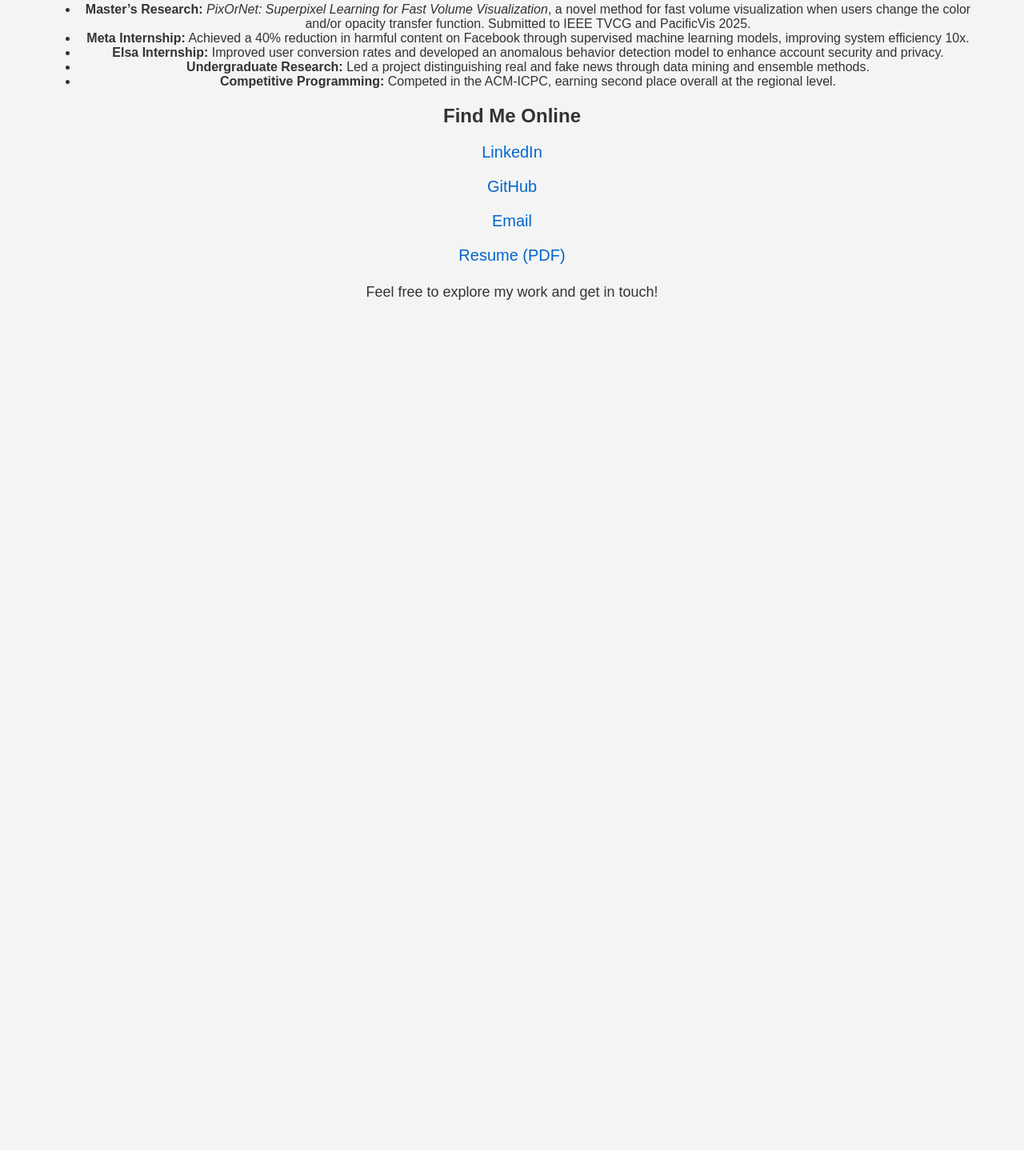
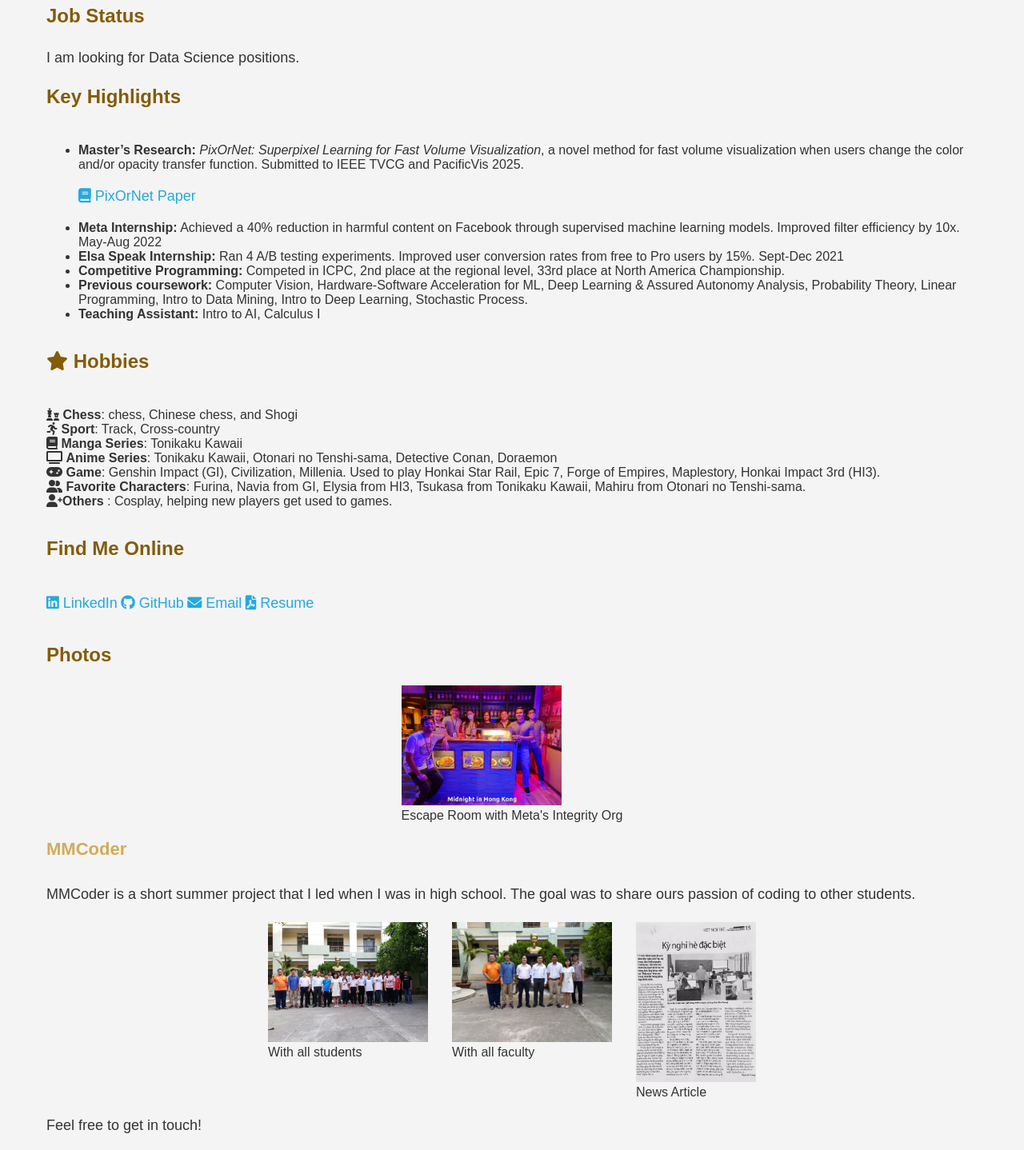
Before and after one commit to MaxSally/maxsally.github.io, a plain HTML site: page index.html in a window 1280 px wide. Shown: the part 442-1880 px from the top of the page at 80% size. Before the commit the page ends 897 px from the top, so only its background shows below. Drawn offline with Linux system fonts and the light colour scheme.

Commit message:
Add all files and info

```diff
--- a/index.html
+++ b/index.html
@@ -1,6 +1,7 @@
 <!DOCTYPE html>
 <html lang="en">
 <head>
+    <link rel="stylesheet" href="https://cdnjs.cloudflare.com/ajax/libs/font-awesome/6.0.0-beta3/css/all.min.css">
     <meta charset="UTF-8">
     <meta name="viewport" content="width=device-width, initial-scale=1.0">
     <title>Max Nguyen's Website</title>
@@ -9,55 +10,136 @@
             font-family: Arial, sans-serif;
             background-color: #f4f4f4;
             color: #333;
-            text-align: center;
+            text-align: left;
             padding: 50px;
         }
         a {
             display: block;
             margin: 20px 0;
-            font-size: 20px;
+            font-size: 18px;
             text-decoration: none;
-            color: #0066cc;
+            color: #24a9dd;
+            display: inline-block;
         }
         a:hover {
             text-decoration: underline;
         }
+        ul {
+            display: inline-block;
+            margin-top: 20px;
+        }
         h1 {
             font-size: 36px;
-            color: #333;
+            color: #3907ec;
+        }
+        h3 {
+            color: #835c07;
+            font-size: 24px;
+            margin-top: 20px;
+        }
+        h4 {
+            color: #d1ac5b;
+            font-size: 22px;
+            margin-top: 20px;
         }
         p {
             font-size: 18px;
             line-height: 1.6;
+        }
+        /* img {
+            margin-top: 20px;
+            width: 200px;
+            height: 150px;
+            /* border-radius: 50%; */
+        } */
+        li {
+            font-size: 18px;
+        }
+        .image-container {
+            display: flex; /* Flexbox for arranging images in a row */
+            justify-content: center; /* Center the images */
+            margin-top: 20px; /* Add space above the images */
+        }
+        figure {
+            margin: 0 15px; /* Space between figures */
         }
     </style>
 </head>
 <body>
     <h1>Welcome to Max Nguyen's Personal Website</h1>
 
-    <img src="assets/image/your-image.jpg" alt="Max Nguyen">
+    <!-- Profile Picture -->
+    <figure style="text-align: left;">
+        <img src="assets/image/Nguyen_QuanHoangMinh_183.jpg" width="160" height="200" alt="Max Nguyen">
+    </figure>
 
-    <p>Hi, I'm Max Nguyen, a Master's student in Computer Science at the University of Nebraska-Lincoln, working under the guidance of Dr. Hongfeng Yu. My work focuses on volume rendering, data science, and machine learning.</p>
+    <p>Hi, I'm Max Nguyen, a Master's student in Computer Science at the University of Nebraska-Lincoln. My advisor is Dr. Hongfeng Yu. My work focuses on volume rendering, machine learning, and data analytics.</p>
 
-    <h2>Summary of My Work</h2>
-    <p>I have diverse experience in data science and software development</p>
-    <p> Previous Interships: Meta Platforms (Facebook, 2022) and Elsa Speak (2021)</p>
+    <h3>Job Status</h3>
+    <p>I am looking for Data Science positions.</p>
 
     <h3>Key Highlights</h3>
     <ul>
         <li><strong>Master’s Research:</strong> <em>PixOrNet: Superpixel Learning for Fast Volume Visualization</em>, a novel method for fast volume visualization when users change the color and/or opacity transfer function. Submitted to IEEE TVCG and PacificVis 2025.</li>
-        <li><strong>Meta Internship:</strong> Achieved a 40% reduction in harmful content on Facebook through supervised machine learning models, improving system efficiency 10x.</li>
-        <li><strong>Elsa Internship:</strong> Improved user conversion rates and developed an anomalous behavior detection model to enhance account security and privacy.</li>
-        <li><strong>Undergraduate Research:</strong> Led a project distinguishing real and fake news through data mining and ensemble methods.</li>
-        <li><strong>Competitive Programming:</strong> Competed in the ACM-ICPC, earning second place overall at the regional level.</li>
+        <a href="assets/pdf/paper/PixOrNet_TVCG.pdf" target="_blank"><i class="fas fa-book"></i> PixOrNet Paper</a>
+        <li><strong>Meta Internship:</strong> Achieved a 40% reduction in harmful content on Facebook through supervised machine learning models. Improved filter efficiency by 10x. May-Aug 2022</li>
+        <li><strong>Elsa Speak Internship:</strong> Ran 4 A/B testing experiments. Improved user conversion rates from free to Pro users by 15%. Sept-Dec 2021</li>
+        <li><strong>Competitive Programming:</strong> Competed in ICPC, 2nd place at the regional level, 33rd place at North America Championship.</li>
+        <li><strong>Previous coursework:</strong> Computer Vision, Hardware-Software Acceleration for ML, Deep Learning & Assured Autonomy Analysis, Probability Theory, Linear Programming, Intro to Data Mining, Intro to Deep Learning, Stochastic Process.</li>
+        <li><strong>Teaching Assistant:</strong> Intro to AI, Calculus I</li>
     </ul>
 
-    <h2>Find Me Online</h2>
-    <a href="https://www.linkedin.com/in/maxnguyen16/" target="_blank">LinkedIn</a>
-    <a href="https://github.com/MaxSally" target="_blank">GitHub</a>
-    <a href="mailto:maxnguyen1602@gmail.com" target="_blank">Email</a>
-    <a href="assets/pdf/resume.pdf" target="_blank">Resume (PDF)</a>
+    <h3><i class="fas fa-star"></i> Hobbies</h3>
+    <ul style="list-style-type: none; padding-left: 0; text-align: left;">
+        <li><i class="fas fa-chess"></i> <strong>Chess</strong>: chess, Chinese chess, and Shogi</li>
+        <li><i class="fas fa-running"></i> <strong>Sport</strong>: Track, Cross-country</li>
+        <li><i class="fas fa-book"></i> <strong>Manga Series</strong>: Tonikaku Kawaii</li>
+        <li><i class="fas fa-tv"></i> <strong>Anime Series</strong>: Tonikaku Kawaii, Otonari no Tenshi-sama, Detective Conan, Doraemon</li>
+        <li><i class="fas fa-gamepad"></i> <strong>Game</strong>: Genshin Impact (GI), Civilization, Millenia. Used to play Honkai Star Rail, Epic 7, Forge of Empires, Maplestory, Honkai Impact 3rd (HI3).</li>
+        <li><i class="fas fa-user-friends"></i> <strong>Favorite Characters</strong>: Furina, Navia from GI, Elysia from HI3, Tsukasa from Tonikaku Kawaii, Mahiru from Otonari no Tenshi-sama.</li>
+        <li><i class="fas fa-user-plus"></i><strong>Others</strong> : Cosplay, helping new players get used to games.</li>
+    </ul>
 
-    <p>Feel free to explore my work and get in touch!</p>
+    <h3>Find Me Online</h3>
+    <a href="https://www.linkedin.com/in/maxnguyen16/" target="_blank">
+        <i class="fab fa-linkedin"></i> LinkedIn
+    </a>
+    <a href="https://github.com/MaxSally" target="_blank">
+        <i class="fab fa-github"></i> GitHub
+    </a>
+    <a href="mailto:maxnguyen1602@gmail.com" target="_blank">
+        <i class="fas fa-envelope"></i> Email
+    </a>
+    <a href="assets/pdf/resume.pdf" target="_blank">
+        <i class="fas fa-file-pdf"></i> Resume
+    </a>
+
+    <h3>Photos</h3>
+    <div class="image-container">
+        <figure>
+            <img src="assets/image/meta_escaperoom.jpg" width="200" height="150" alt="Escape Room">
+            <figcaption>Escape Room with Meta's Integrity Org</figcaption>
+        </figure>
+    </div>
+    <h4>MMCoder</h4>
+    <p>MMCoder is a short summer project that I led when I was in high school. The goal was to share ours passion of coding to other students.</p>
+    <div class="image-container">
+        <figure>
+            <img src="assets/image/Nha_Trang_with_all_students.JPG" width="200" height="150" alt="NT_Student">
+            <figcaption>With all students</figcaption>
+        </figure>
+
+        <figure>
+            <img src="assets/image/Nha_Trang_with_faculty.JPG" width="200" height="150" alt="NT_Faculty">
+            <figcaption>With all faculty</figcaption>
+        </figure>
+
+        <figure>
+            <img src="assets/image/project_news_report.JPG" width="150" height="200" alt="News Article">
+            <figcaption>News Article</figcaption>
+        </figure>
+    </div>
+
+    <p>Feel free to get in touch!</p>
 </body>
 </html>
```
Also changed, not shown: assets/image/Nha_Trang_with_all_students.JPG (added), assets/image/Nha_Trang_with_faculty.JPG (added), assets/image/meta_escaperoom.jpg (added), assets/image/project_news_report.JPG (added), 3 other files.
